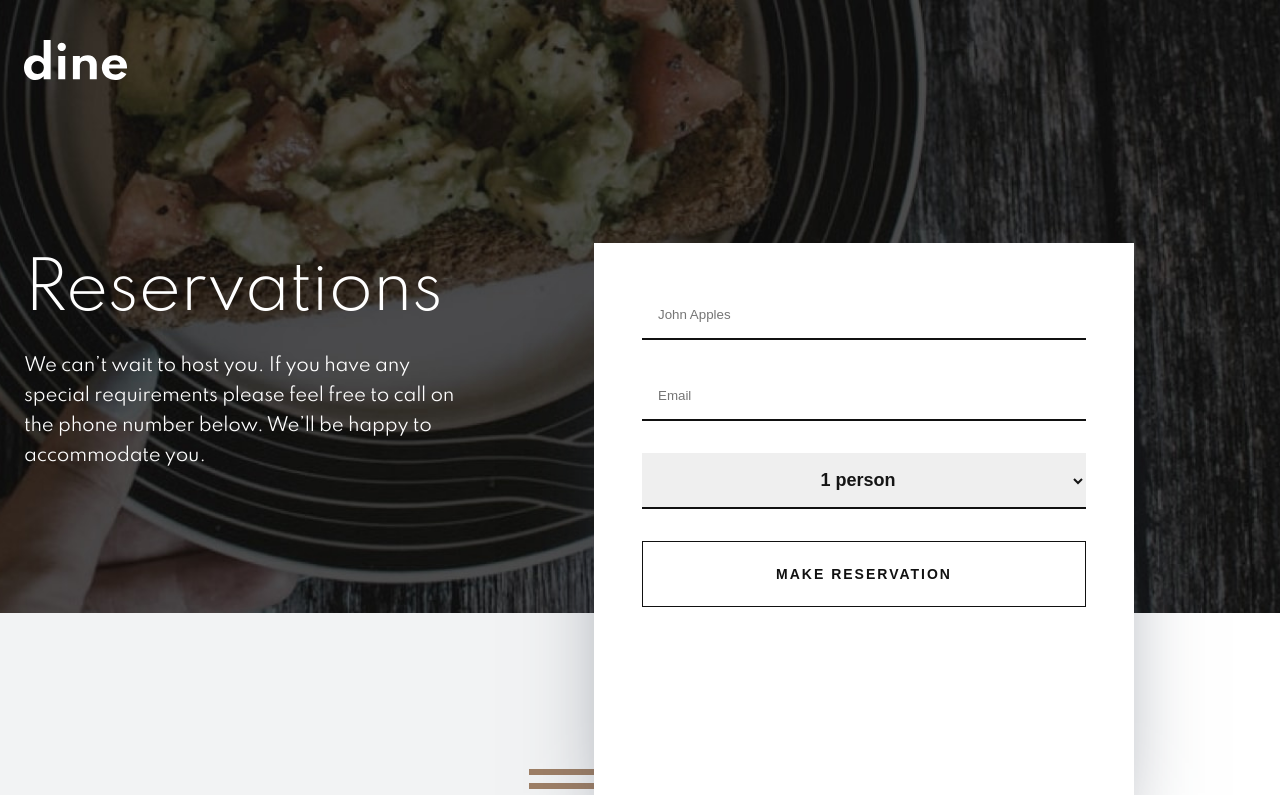
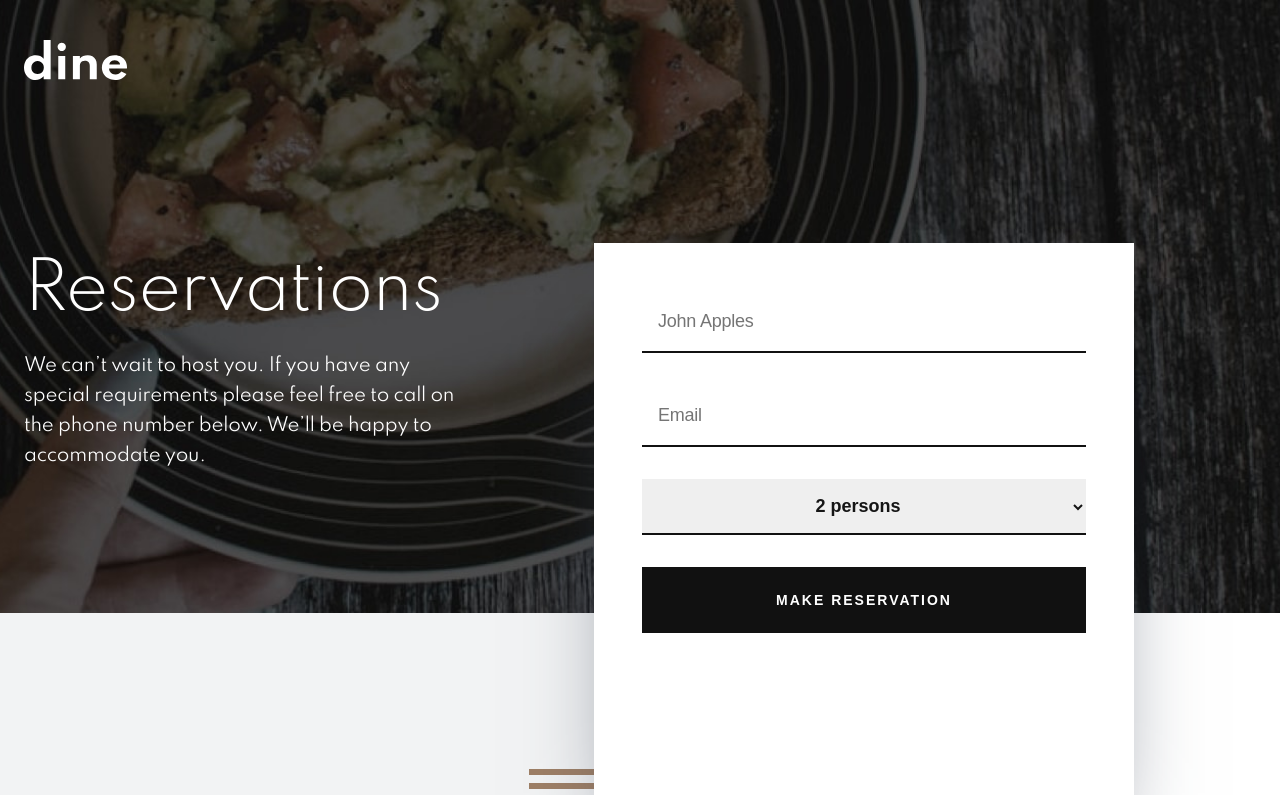
Before and after one commit to rfilenko/dine, a Next.js app: page /reservations in a window 1280 px wide. Shown: the top 795 px of the page. Built offline with nearby package versions, Linux system fonts and the light colour scheme.

Commit message:
form inputs validation

```diff
--- a/components/ReservationForm.js
+++ b/components/ReservationForm.js
@@ -2,7 +2,7 @@ import { useForm } from 'react-hook-form';
 import Router from 'next/router';
 
 const ReservationForm = () => {
-  const { register, handleSubmit } = useForm();
+  const { register, handleSubmit, errors } = useForm();
   const onSubmit = (data) => {
     console.log(data);
     setTimeout(() => {
@@ -11,23 +11,39 @@ const ReservationForm = () => {
   };
   return (
     <form onSubmit={handleSubmit(onSubmit)}>
-      <label htmlFor="name">Enter your name</label>
-      <input ref={register} type="text" name="name" placeholder="John Apples" />
+      <div className="form-group" className={errors.name && 'form-group error'}>
+        <label htmlFor="name">Enter your name</label>
+        <input
+          ref={register({ required: true, minLength: 2 })}
+          type="text"
+          name="name"
+          placeholder="John Apples"
+        />
+        {errors.name && <p className="form-error">This field is required</p>}
+      </div>
+      <div
+        className="form-group"
+        className={errors.email && 'form-group error'}
+      >
+        <label htmlFor="email">Enter email</label>
+        <input
+          ref={register({ required: true })}
+          type="email"
+          name="email"
+          placeholder="Email"
+        />
+        {errors.email && <p className="form-error">This field is required</p>}
+      </div>
 
-      <label htmlFor="email">Enter email</label>
-      <input ref={register} type="email" name="email" placeholder="Email" />
-
-      <label htmlFor="people-count" defaultValue="2">
-        How many people
-      </label>
-      <select ref={register} name="people-count">
+      <label htmlFor="peopleCount">How many people</label>
+      <select ref={register} name="peopleCount" defaultValue="2">
         <option value="1">1 person</option>
         <option value="2">2 persons</option>
         <option value="3">3 people</option>
         <option value="4">4 people</option>
       </select>
 
-      <button type="submit" className="btn btn--outline">
+      <button type="submit" className="btn btn--black">
         MAKE RESERVATION
       </button>
     </form>
--- a/styles/_reservation-form.scss
+++ b/styles/_reservation-form.scss
@@ -27,9 +27,6 @@ form {
   flex-direction: column;
   > *:not(button) {
     margin-bottom: 2rem;
-    padding: 1rem;
-    border: none;
-    border-bottom: 2px solid $clr-black;
   }
   select {
     color: #151515;
@@ -38,9 +35,48 @@ form {
     text-align: center;
   }
 }
+input {
+  font-size: $fs-body;
+  line-height: 1.556;
+  font-weight: $fw-regular;
+  letter-spacing: -0.23px;
+  color: $clr-black;
+}
+input,
+select {
+  width: 100%;
+  padding: 1rem;
+  border: none;
+  border-bottom: 2px solid $clr-black;
+}
 label {
   display: none;
   visibility: hidden;
+}
+.form-group {
+  position: relative;
+}
+.error {
+  input {
+    color: $clr-error;
+    opacity: 0.5;
+  }
+  input:focus {
+    outline-color: $clr-error;
+    border-color: $clr-error;
+  }
+}
+
+.form-error {
+  margin-top: 10px;
+  font-size: 10px;
+  font-weight: $fw-regular;
+  letter-spacing: 0.13px;
+  color: $clr-error;
+  margin: 0;
+  padding: 0;
+  text-align: left;
+  text-transform: inherit;
 }
 
 @media screen and (min-width: $bp-tablet) {
--- a/styles/_variables.scss
+++ b/styles/_variables.scss
@@ -7,6 +7,7 @@ $clr-mirage: #17192b;
 $clr-ebony-clay: #242b37;
 $clr-shuttle-gray: #5c6779;
 $clr-dark-gray: #4c4c4c;
+$clr-error: #b54949;
 
 $clr-primary: $clr-beaver;
 $clr-secondary: $clr-mirage;
```
